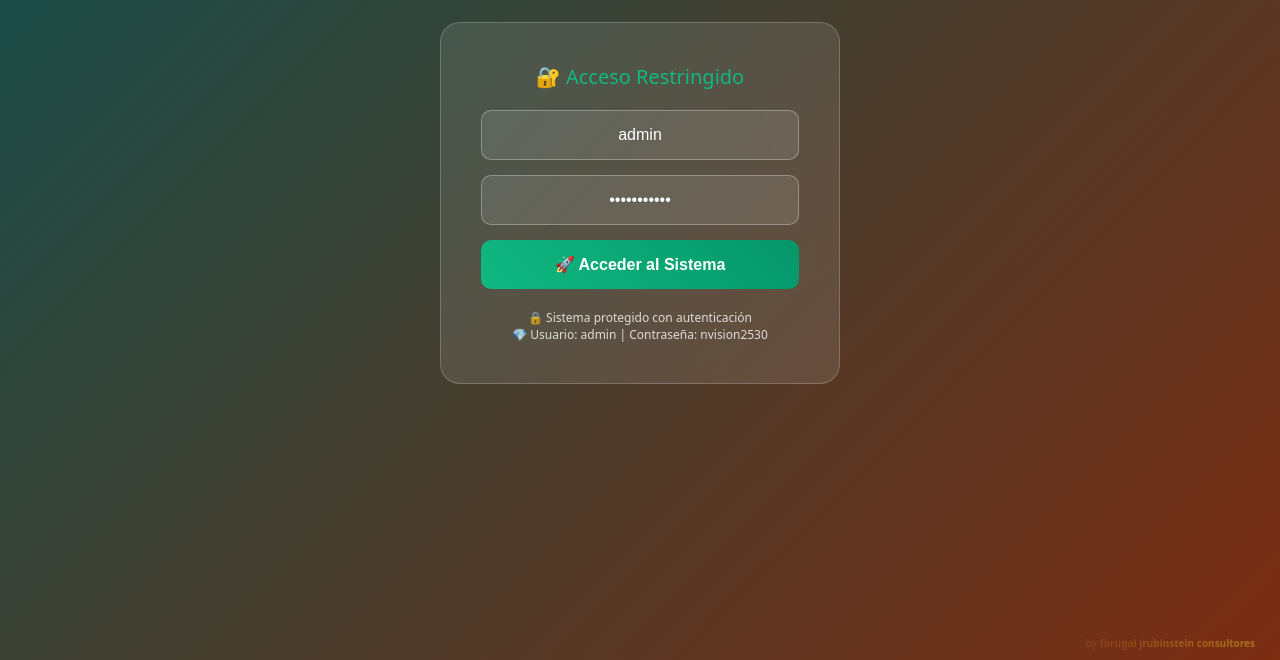
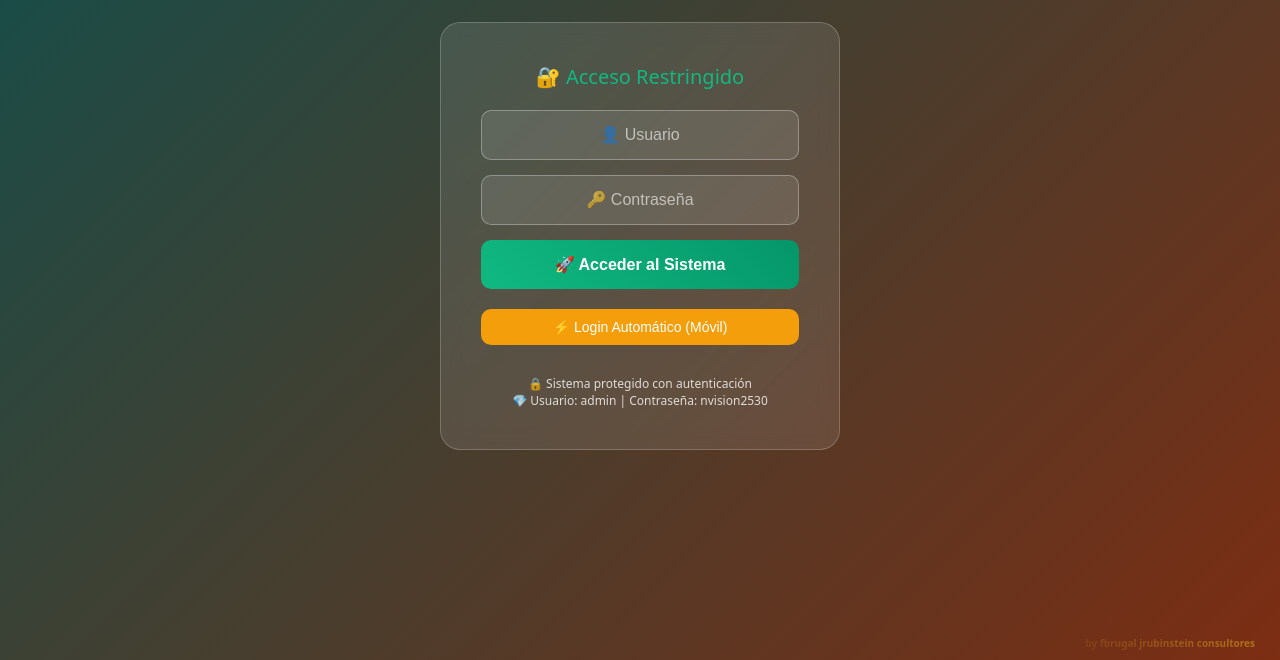
Before and after one commit to optica-2025/vision-total-web, a website: page ncf.html in a window 1280 px wide. Both pictures are taken after a click on the button "🚀 Acceder al Sistema". Shown: the part 140-800 px from the top of the page. Drawn offline with nearby package versions, Linux system fonts and the light colour scheme.

Commit message:
Update ncf.html

```diff
--- a/ncf.html
+++ b/ncf.html
@@ -61,6 +61,13 @@
             border-radius: 10px;
             font-size: 16px;
             text-align: center;
+            -webkit-appearance: none;
+            -moz-appearance: none;
+            appearance: none;
+            autocomplete: off;
+            autocorrect: off;
+            autocapitalize: off;
+            spellcheck: false;
         }
 
         .login-input::placeholder {
@@ -365,9 +372,15 @@
 
             <div class="login-section">
                 <div class="login-title">🔐 Acceso Restringido</div>
-                <input type="text" id="username" class="login-input" placeholder="👤 Usuario: admin" value="">
-                <input type="password" id="password" class="login-input" placeholder="🔑 Contraseña: nvision2530" value="">
+                <input type="text" id="username" class="login-input" placeholder="👤 Usuario" value="" autocomplete="off" autocorrect="off" autocapitalize="off">
+                <input type="password" id="password" class="login-input" placeholder="🔑 Contraseña" value="" autocomplete="off" autocorrect="off" autocapitalize="off">
                 <button onclick="iniciarSesion()" class="login-btn">🚀 Acceder al Sistema</button>
+
+                <div style="margin-top: 20px;">
+                    <button onclick="autoLogin()" style="background: #f59e0b; color: white; border: none; padding: 10px 20px; border-radius: 10px; font-size: 14px; cursor: pointer; width: 100%; margin-bottom: 10px;">
+                        ⚡ Login Automático (Móvil)
+                    </button>
+                </div>
 
                 <div style="margin-top: 20px; font-size: 12px; opacity: 0.8;">
                     🔒 Sistema protegido con autenticación<br>
@@ -539,39 +552,29 @@
         let isLoggedIn = false;
         let ultimaFactura = null;
 
+        function autoLogin() {
+            // Login directo para móvil
+            isLoggedIn = true;
+            document.getElementById('loginScreen').classList.add('hidden');
+            document.getElementById('ncfSystem').classList.remove('hidden');
+            document.getElementById('logoutBtn').style.display = 'block';
+            mostrarAlerta('📱 Acceso móvil autorizado automáticamente', 'success');
+
+            setTimeout(() => {
+                configuracionDemo();
+            }, 500);
+        }
+
         function iniciarSesion() {
             const username = document.getElementById('username').value;
             const password = document.getElementById('password').value;
 
-            // DEBUG - Mostrar lo que se está comparando
-            console.log('Username ingresado:', '"' + username + '"');
-            console.log('Password ingresado:', '"' + password + '"');
-            console.log('Username esperado:', '"admin"');
-            console.log('Password esperado:', '"nvision2530"');
-
-            // Credenciales correctas (sin trim para evitar problemas)
+            // Credenciales correctas (sin trim para móvil)
             if (username == 'admin' && password == 'nvision2530') {
-                isLoggedIn = true;
-                document.getElementById('loginScreen').classList.add('hidden');
-                document.getElementById('ncfSystem').classList.remove('hidden');
-                document.getElementById('logoutBtn').style.display = 'block';
-                mostrarAlerta('🚀 ¡ACCESO AUTORIZADO! Sistema NCF activado', 'success');
-
-                // Auto-configurar para demo
-                setTimeout(() => {
-                    configuracionDemo();
-                }, 500);
+                autoLogin();
             } else {
                 mostrarAlerta('❌ CREDENCIALES INCORRECTAS', 'error');
-                mostrarAlerta('💡 Intenta: admin / nvision2530', 'success');
-                document.getElementById('password').value = '';
-
-                // Llenar automáticamente para debug
-                setTimeout(() => {
-                    document.getElementById('username').value = 'admin';
-                    document.getElementById('password').value = 'nvision2530';
-                    mostrarAlerta('✅ Credenciales auto-llenadas - Prueba de nuevo', 'success');
-                }, 1500);
+                mostrarAlerta('💡 Usa el botón "Login Automático" en móvil', 'success');
             }
         }
 
```
